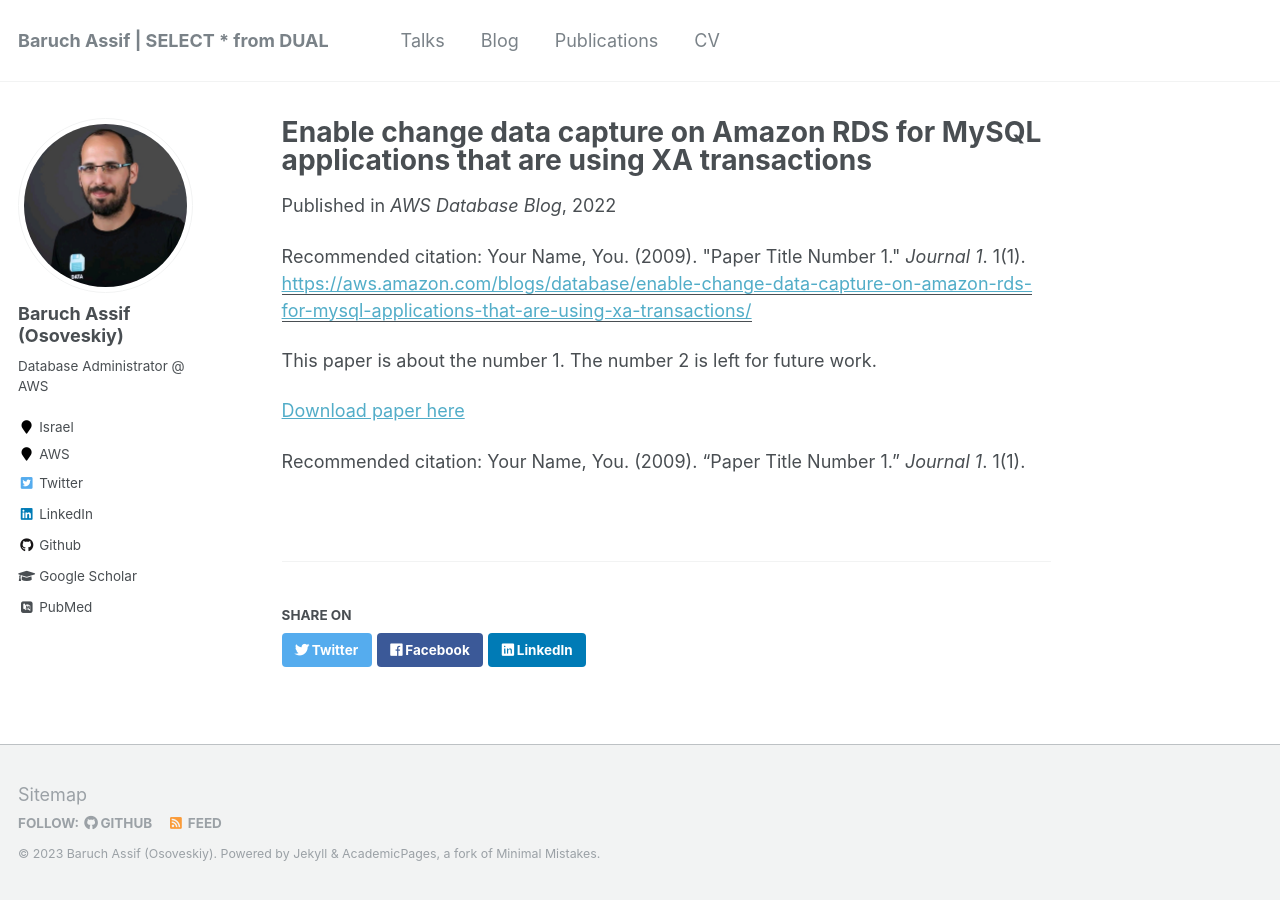
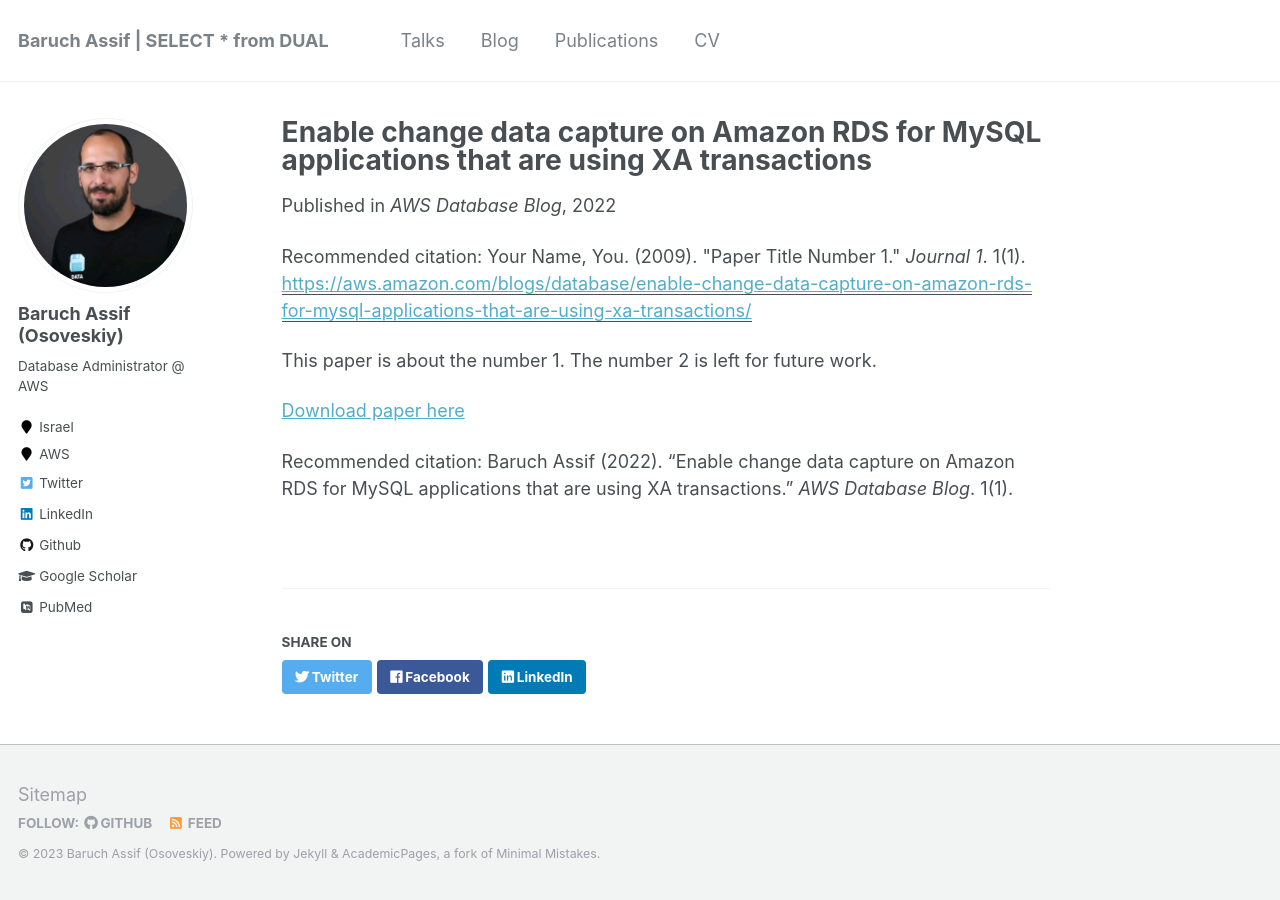
Before and after one commit to barucho/barucho.github.io, a Jekyll site: the page built from _publications/2009-10-01-paper-title-number-1.md, in a window 1280 px wide. Built offline with Jekyll 4.4.1, drawn with Linux system fonts in a browser that asks for light colours; some web fonts are replaced.

Commit message:
config and profile

```diff
--- a/_publications/2009-10-01-paper-title-number-1.md
+++ b/_publications/2009-10-01-paper-title-number-1.md
@@ -12,4 +12,4 @@
 
 [Download paper here](https://aws.amazon.com/blogs/database/enable-change-data-capture-on-amazon-rds-for-mysql-applications-that-are-using-xa-transactions/)
 
-Recommended citation: Your Name, You. (2009). "Paper Title Number 1." <i>Journal 1</i>. 1(1).
+Recommended citation: Baruch Assif  (2022). "Enable change data capture on Amazon RDS for MySQL applications that are using XA transactions." <i>AWS Database Blog</i>. 1(1).
```
